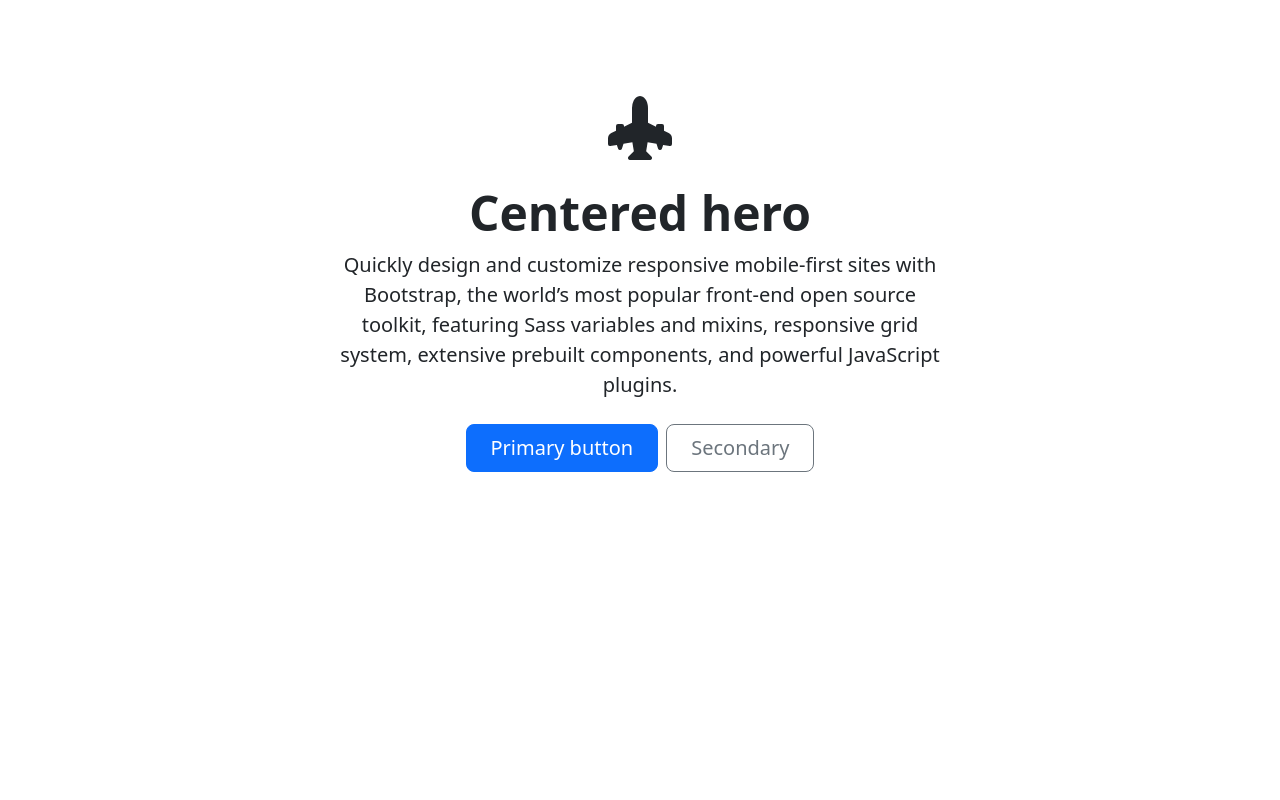
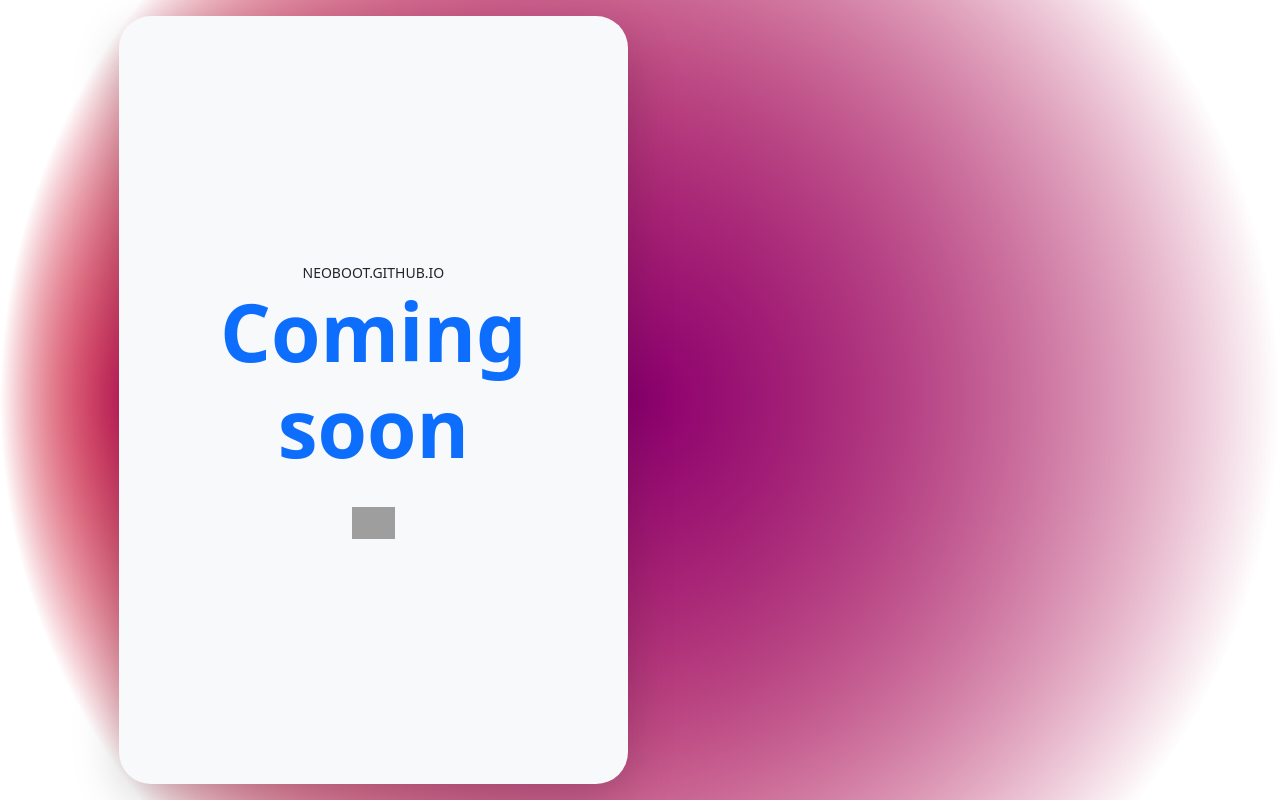
Before and after one commit to neoboot/coming-soon, a website: page index.html in a window 1280 px wide. Drawn offline with Linux system fonts and the light colour scheme; grey boxes are pictures that could not be loaded.

Commit message:
Customize page

```diff
--- a/index.html
+++ b/index.html
@@ -1,5 +1,5 @@
 <!doctype html>
-<html lang="hu">
+<html lang="hu" class="h-100">
 <head>
     <meta charset="utf-8">
     <meta name="viewport" content="width=device-width, initial-scale=1">
@@ -7,21 +7,21 @@
     <title>Custom Bootstrap 5 Template Repository</title>
     <link rel="icon" href="assets/favicon.svg" type="image/svg">
 </head>
-<body>
+<body class="container-fluid h-100" style="background-image: url('aether.svg'); background-size: cover; background-position: center">
+<section class="row h-100">
+    <div class="col-md-5 h-100 offset-md-1">
+        <div class="py-3 h-100">
 
-  <div class="px-4 py-5 my-5 text-center">
-    <svg xmlns="http://www.w3.org/2000/svg" width="64" height="64" fill="currentColor" class="bi bi-airplane-engines-fill d-block mx-auto mb-4" viewBox="0 0 16 16">
-       <path d="M8 0c-.787 0-1.292.592-1.572 1.151A4.347 4.347 0 0 0 6 3v3.691l-2 1V7.5a.5.5 0 0 0-.5-.5h-1a.5.5 0 0 0-.5.5v1.191l-1.17.585A1.5 1.5 0 0 0 0 10.618V12a.5.5 0 0 0 .582.493l1.631-.272.313.937a.5.5 0 0 0 .948 0l.405-1.214 2.21-.369.375 2.253-1.318 1.318A.5.5 0 0 0 5.5 16h5a.5.5 0 0 0 .354-.854l-1.318-1.318.375-2.253 2.21.369.405 1.214a.5.5 0 0 0 .948 0l.313-.937 1.63.272A.5.5 0 0 0 16 12v-1.382a1.5 1.5 0 0 0-.83-1.342L14 8.691V7.5a.5.5 0 0 0-.5-.5h-1a.5.5 0 0 0-.5.5v.191l-2-1V3c0-.568-.14-1.271-.428-1.849C9.292.591 8.787 0 8 0Z"/>
-    </svg>
-    <h1 class="display-5 fw-bold">Centered hero</h1>
-    <div class="col-lg-6 mx-auto">
-      <p class="lead mb-4">Quickly design and customize responsive mobile-first sites with Bootstrap, the world’s most popular front-end open source toolkit, featuring Sass variables and mixins, responsive grid system, extensive prebuilt components, and powerful JavaScript plugins.</p>
-      <div class="d-grid gap-2 d-sm-flex justify-content-sm-center">
-        <button type="button" class="btn btn-primary btn-lg px-4 gap-3">Primary button</button>
-        <button type="button" class="btn btn-outline-secondary btn-lg px-4">Secondary</button>
-      </div>
+        <div class="bg-light text-dark h-100 w-100 d-flex justify-content-center align-items-center rounded-5 shadow-lg">
+            <div class="text-center">
+                <small class="text-uppercase d-block">neoboot.github.io</small>
+                <h1 class="display-1 fw-bold text-primary">Coming soon</h1>
+                <img src="https://neoboot.github.io/assets/logo-dark.svg" height="32" class="mt-4">
+
+            </div>
+        </div>
+        </div>
     </div>
-  </div>
-
+</section>
 </body>
 </html>
--- a/scss/_variables.scss
+++ b/scss/_variables.scss
@@ -5,3 +5,4 @@
 // Spacing
 
 // Colors
+$primary: #8C006F;
```
Also changed, not shown: aether.svg (added).
